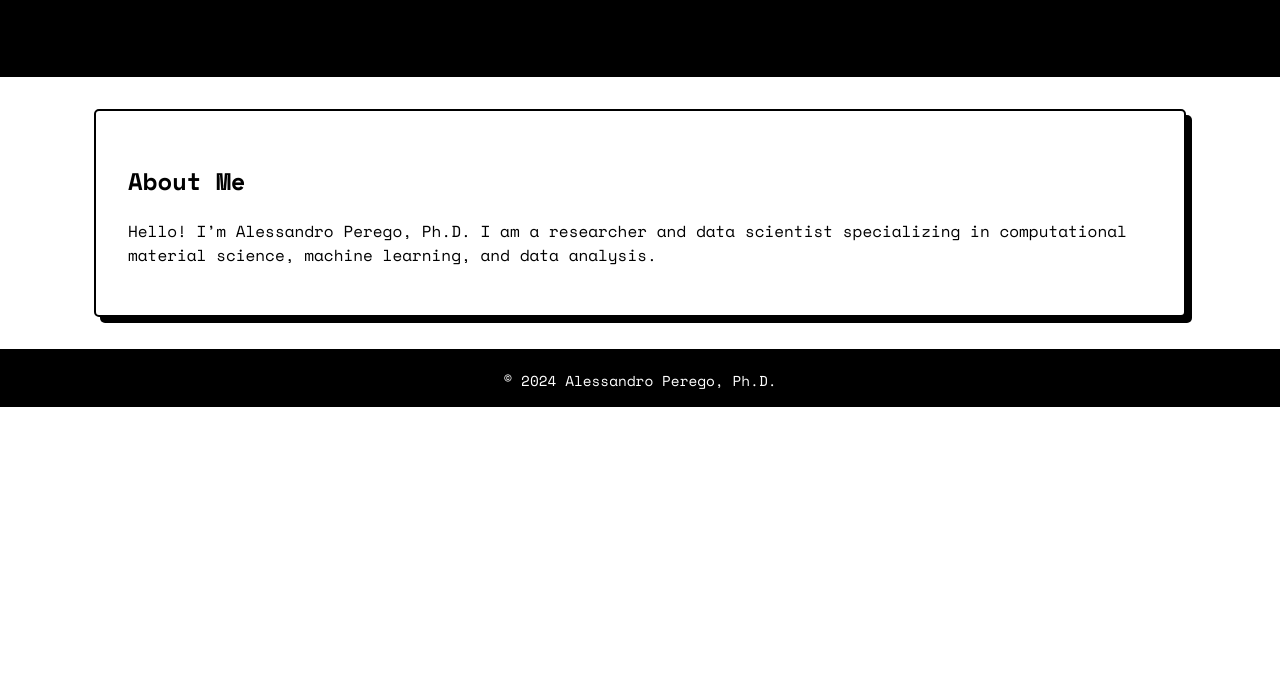
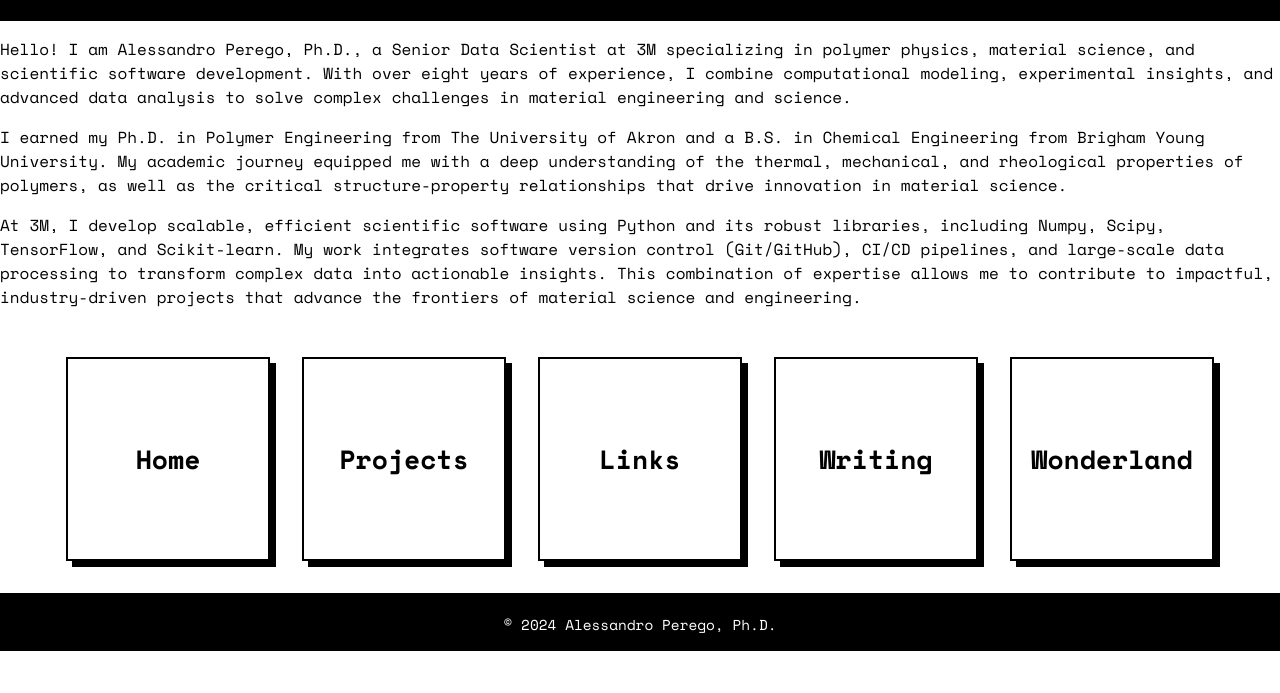
Before and after one commit to aperego/personal_website, a plain HTML site: page bio.html in a window 1280 px wide. Shown: the part 107-800 px from the top of the page. Drawn offline with nearby package versions, Linux system fonts and the light colour scheme.

Commit message:
Adjourned BIO

```diff
--- a/bio.html
+++ b/bio.html
@@ -3,28 +3,56 @@
 <head>
     <meta charset="UTF-8">
     <meta name="viewport" content="width=device-width, initial-scale=1.0">
-    <title>Bio - Alessandro Perego, Ph.D.</title>
+    <title>Biography - Alessandro Perego, Ph.D.</title>
     <link rel="stylesheet" href="styles.css">
     <link href="https://fonts.googleapis.com/css2?family=Space+Mono:wght@400;700&display=swap" rel="stylesheet">
 </head>
 <body>
     <header>
-        <h1>Bio</h1>
-        <nav>
-            <ul>
-                <li><a href="index.html">Home</a></li>
-                <li><a href="projects.html">Projects</a></li>
-                <li><a href="links.html">Links</a></li>
-                <li><a href="writing.html">Writing</a></li>
-                <li><a href="wonderland.html">Wonderland</a></li>
-            </ul>
-        </nav>
+        <h1>Biography</h1>
     </header>
     <main>
-        <section>
-            <h2>About Me</h2>
-            <p>Hello! I’m Alessandro Perego, Ph.D. I am a researcher and data scientist specializing in computational material science, machine learning, and data analysis.</p>
+        <!-- Content Section -->
+        <section class="content-section">
+            <p>
+                Hello! I am Alessandro Perego, Ph.D., a Senior Data Scientist at 3M specializing in polymer physics,
+                material science, and scientific software development. With over eight years of experience, I combine
+                computational modeling, experimental insights, and advanced data analysis to solve complex challenges
+                in material engineering and science.
+            </p>
+            <p>
+                I earned my Ph.D. in Polymer Engineering from The University of Akron and a B.S. in Chemical Engineering
+                from Brigham Young University. My academic journey equipped me with a deep understanding of the thermal,
+                mechanical, and rheological properties of polymers, as well as the critical structure-property
+                relationships that drive innovation in material science.
+            </p>
+            <p>
+                At 3M, I develop scalable, efficient scientific software using Python and its robust libraries, including
+                Numpy, Scipy, TensorFlow, and Scikit-learn. My work integrates software version control (Git/GitHub),
+                CI/CD pipelines, and large-scale data processing to transform complex data into actionable insights. This
+                combination of expertise allows me to contribute to impactful, industry-driven projects that advance the
+                frontiers of material science and engineering.
+            </p>
         </section>
+
+        <!-- Navigation Menu at the Bottom -->
+        <div class="button-grid small-grid">
+            <div class="section-link small-link">
+                <a href="index.html"><h2>Home</h2></a>
+            </div>
+            <div class="section-link small-link">
+                <a href="projects.html"><h2>Projects</h2></a>
+            </div>
+            <div class="section-link small-link">
+                <a href="links.html"><h2>Links</h2></a>
+            </div>
+            <div class="section-link small-link">
+                <a href="writing.html"><h2>Writing</h2></a>
+            </div>
+            <div class="section-link small-link">
+                <a href="wonderland.html"><h2>Wonderland</h2></a>
+            </div>
+        </div>
     </main>
     <footer>
         <p>© 2024 Alessandro Perego, Ph.D.</p>
--- a/styles.css
+++ b/styles.css
@@ -6,10 +6,6 @@ body {
     color: #000000;
     margin: 0;
     padding: 0;
-}
-
-html {
-    scroll-behavior: smooth;
 }
 
 header {
@@ -26,63 +22,52 @@ header h1 {
     letter-spacing: 2px;
 }
 
-nav ul {
-    list-style: none;
-    padding: 0;
-    margin: 1rem 0;
+/* Grid Layout for Buttons */
+.button-grid {
     display: flex;
+    flex-wrap: wrap;
     justify-content: center;
-    gap: 2rem;
-}
-
-nav ul li a {
-    text-decoration: none;
-    color: #000000;
-    font-weight: bold;
-    padding: 0.5rem 1rem;
-    border: 2px solid #000000;
-    transition: background-color 0.3s ease, color 0.3s ease;
-    border-radius: 3px;
-}
-
-nav ul li a:hover {
-    background-color: #000000;
-    color: #ffffff;
+    gap: 2rem; /* Space between buttons */
+    padding: 2rem;
 }
 
 .section-link {
-    padding: 2rem;
+    width: 200px; /* Fixed square width */
+    height: 200px; /* Fixed square height */
+    display: flex; /* Makes the box a flex container */
+    justify-content: center; /* Center text horizontally */
+    align-items: center; /* Center text vertically */
     text-align: center;
     border: 2px solid #000000;
-    margin: 2rem auto;
-    width: 60%;
     background: #ffffff;
     box-shadow: 6px 6px 0 #000000;
-    transition: transform 0.3s ease, background-color 0.3s ease;
+    transition: transform 0.3s ease, background-color 0.3s ease, color 0.3s ease;
     cursor: pointer;
 }
 
-.section-link h2 {
-    font-size: 1.5rem;
-    margin: 0;
-    color: #000000;
-    text-decoration: none;
+.section-link a {
+    display: block; /* Ensure the link fills the box */
+    width: 100%; /* Stretch to box width */
+    height: 100%; /* Stretch to box height */
+    display: flex; /* Makes the link a flex container */
+    justify-content: center; /* Center content horizontally */
+    align-items: center; /* Center content vertically */
+    text-decoration: none; /* Removes underline */
+    color: #000000; /* Default text color */
+    font-size: 1.1rem; /* Reduced font size */
+    font-weight: bold;
+    text-align: center;
+    margin: 0; /* Removes extra spacing */
+    padding: 0; /* Removes padding that might shift content */
 }
 
 .section-link:hover {
     transform: translate(-4px, -4px);
-    background-color: #000000;
-    color: #ffffff;
+    background-color: #000000; /* Black background on hover */
 }
 
-section {
-    padding: 2rem;
-    border: 2px solid #000000;
-    margin: 2rem auto;
-    width: 80%;
-    background: #ffffff;
-    box-shadow: 6px 6px 0 #000000;
-    border-radius: 5px;
+.section-link:hover a {
+    color: #ffffff; /* White text when hovering */
 }
 
 footer {
```
Also changed, not shown: index.html (+2 -2 lines).
